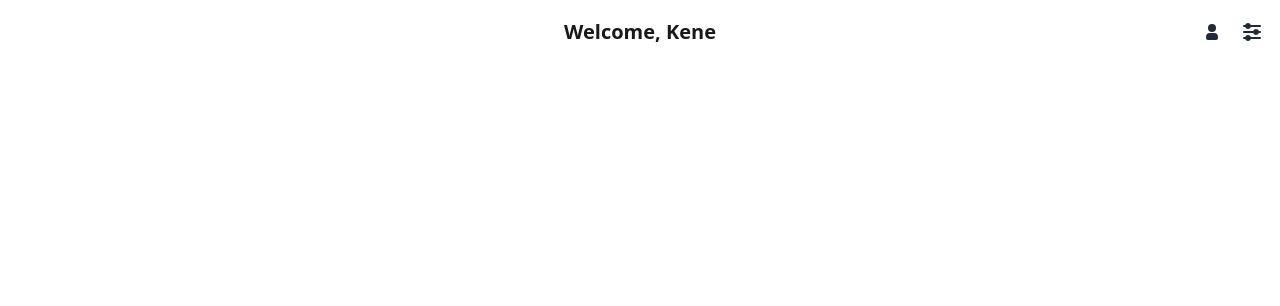
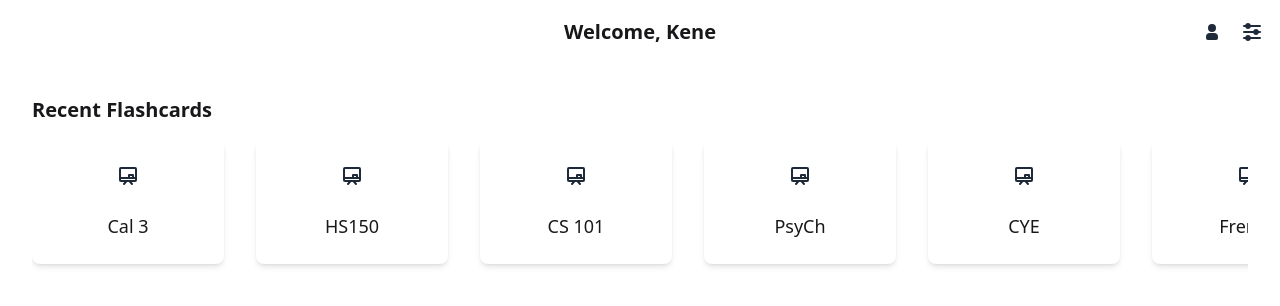
Before and after one commit to Atonbara-Adora/multiplayer-learning, a React (Vite) app: page / in a window 1280 px wide. Shown: the top 306 px of the page. Built offline with nearby package versions, Linux system fonts and the light colour scheme.

Commit message:
add recentcards and card component

```diff
--- /dev/null
+++ b/src/components/dashboard/DashBoardCard.tsx
@@ -0,0 +1,18 @@
+interface DashBoardCardProps {
+    title: string | undefined;
+}
+
+const DashBoardCard = ({ title = "ABC" }: DashBoardCardProps) => {
+    return (
+        <div className="card bg-base-100 w-48 shadow-md">
+            <div className="card-body items-center space-y-4">
+                <svg className="w-6 h-6 text-gray-800 dark:text-white" aria-hidden="true" xmlns="http://www.w3.org/2000/svg" width="24" height="24" fill="none" viewBox="0 0 24 24">
+                    <path stroke="currentColor" stroke-linecap="round" stroke-linejoin="round" stroke-width="2" d="M20 14H4m6.5 3L8 20m5.5-3 2.5 3M4.88889 17H19.1111c.4909 0 .8889-.4157.8889-.9286V4.92857C20 4.41574 19.602 4 19.1111 4H4.88889C4.39797 4 4 4.41574 4 4.92857V16.0714c0 .5129.39797.9286.88889.9286ZM13 14v-3h4v3h-4Z" />
+                </svg>
+                <p className="text-lg font-medium">{title}</p>
+            </div>
+        </div>
+    );
+};
+
+export default DashBoardCard;
--- /dev/null
+++ b/src/components/dashboard/DashBoardRecentCards.tsx
@@ -0,0 +1,23 @@
+import DashBoardCard from "./DashBoardCard";
+
+const DashBoardRecentCards = () => {
+    return (
+        <div className="px-8 py-8">
+            <h2 className="text-xl font-bold">Recent Flashcards</h2>
+
+            {/* a horizontal scrollview to select the cards */}
+            <div className="overflow-x-auto">
+                <div className="inline-flex space-x-8 py-4">
+                    <DashBoardCard title={"Cal 3"} />
+                    <DashBoardCard title={"HS150"} />
+                    <DashBoardCard title={"CS 101"} />
+                    <DashBoardCard title={"PsyCh"} />
+                    <DashBoardCard title={"CYE"} />
+                    <DashBoardCard title={"French"} />
+                </div>
+            </div>
+        </div>
+    );
+};
+
+export default DashBoardRecentCards;
--- /dev/null
+++ b/src/components/dashboard/index.ts
@@ -0,0 +1,5 @@
+import DashBoardCard from "./DashBoardCard";
+import DashBoardRecentCards from "./DashBoardRecentCards";
+import DashboardHeader from "./DashBoardHeader";
+
+export { DashBoardCard, DashBoardRecentCards, DashboardHeader };
--- a/src/pages/DashBoardPage.tsx
+++ b/src/pages/DashBoardPage.tsx
@@ -1,4 +1,4 @@
-import DashboardHeader from "../components/dashbaord/DashBoardHeader";
+import { DashboardHeader, DashBoardRecentCards } from "../components/dashboard";
 
 const DashBoard = () => {
     return (
@@ -6,6 +6,11 @@ const DashBoard = () => {
             <header>
                 <DashboardHeader />
             </header>
+
+            <main>
+                <DashBoardRecentCards />
+            </main>
+
         </div>
     );
 };
```
Also changed, not shown: src/components/dashboard/DashBoardHeader.tsx (renamed from src/components/dashbaord/DashBoardHeader.tsx).
